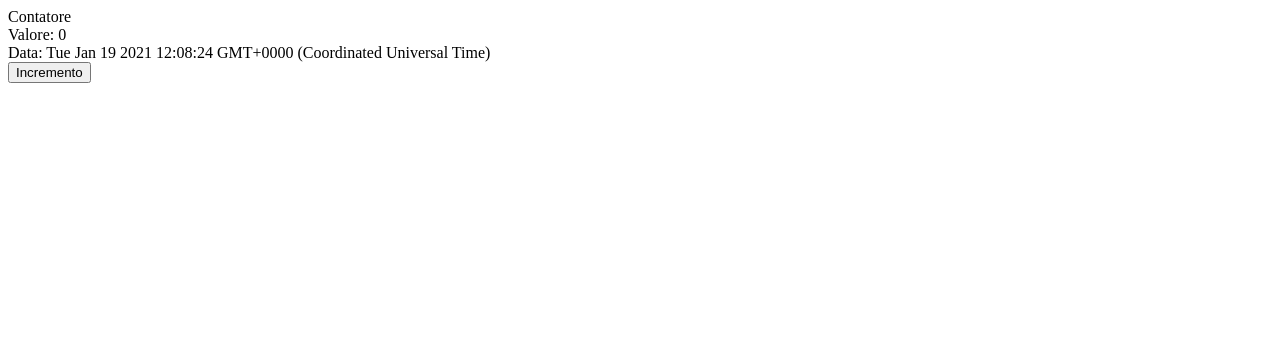
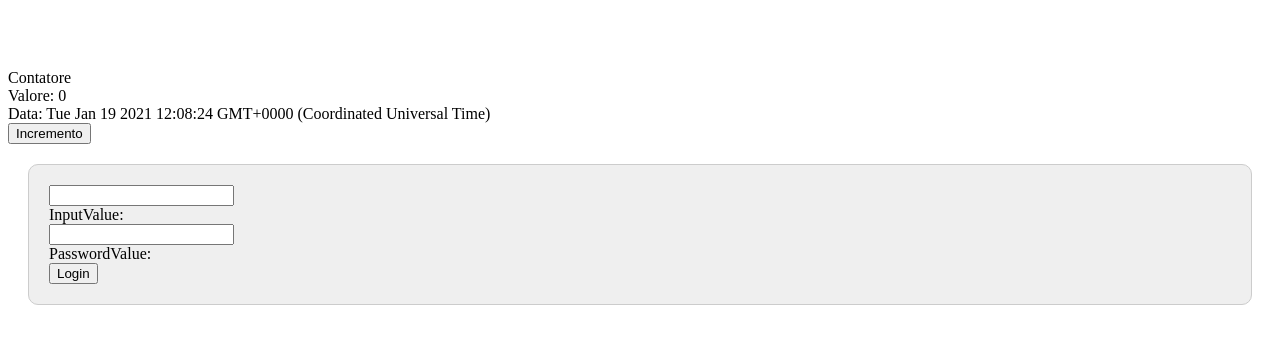
Before and after one commit to gdradi/fitstic-react-2021, a React (Create React App) app in the folder app-react-fitstic/: page / in a window 1280 px wide. Shown: the top 344 px of the page. Built offline with nearby package versions, Linux system fonts and the light colour scheme.

Commit message:
Lezione 27-01-2021

```diff
--- a/app-react-fitstic/src/contatore.tsx
+++ b/app-react-fitstic/src/contatore.tsx
@@ -16,6 +16,9 @@ export let Contatore: React.FunctionComponent = () => {
       */
     let [count, setCount] = useState<number>(0);
     let [data, setData] = useState<Date>(new Date());
+
+    let [inputValue, setInputValue] = useState<string>("");
+    let [passwordValue, setPasswordValue] = useState<string>("");
 
     /**
      * Per modificare lo stato,
@@ -63,9 +66,11 @@ export let Contatore: React.FunctionComponent = () => {
        * (quindi al montaggio, in questo caso)
        * il secondo è un array vuoto [] <- (obbligatorio per l'evento di montaggio)
        */
-     useEffect(() => {
+
+    useEffect(() => {
          console.log("mounting!");
-         setInterval(() => {
+
+         let myFunction = () => {
             /**
              * Abbiamo detto che non posso fare
              * count = count+1
@@ -75,7 +80,9 @@ export let Contatore: React.FunctionComponent = () => {
             //console.log("Esecuzione di setInterval", count);
             //setCount(count +1);
             setData(new Date());
-        }, 1000);
+        };
+
+         setInterval(myFunction, 1000);
 
         /**
          * Questa funzione è il lifecycle hook di unmounting
@@ -90,15 +97,44 @@ export let Contatore: React.FunctionComponent = () => {
 
 
 
+     let callbackDelBottone = (e: React.MouseEvent) => {
+        console.log("Premuto il tasto incremento", e);
+        setCount(count +1);
+
+        console.log(inputValue);
+        //count = count+1;
+    };
 
     return <div>
         <div>Contatore</div>
         <div>Valore: {count}</div>
         <div>Data: {data.toString()}</div>
-        <button onClick={() => {
-            console.log("Premuto il tasto incremento");
-            setCount(count +1);
-            //count = count+1;
-        }}>Incremento</button>
+        <button onClick={callbackDelBottone}>Incremento</button>
+
+        <div className="box">
+
+            {/* Input di tipo CONTROLLED */}
+            <input type="text" value={inputValue} onChange={(event) => {
+                let valoreInputato = event.target.value;
+                console.log(valoreInputato);
+                setInputValue(valoreInputato);
+            }} />
+            <div>InputValue: {inputValue}</div>
+
+            <input type="password" value={passwordValue} onChange={(event) => {
+                let valoreInputato = event.target.value;
+                console.log(valoreInputato);
+                setPasswordValue(valoreInputato);
+            }} />
+            <div>PasswordValue: {passwordValue}</div>
+            <div><button onClick={() => {
+                console.log("Login dell'utente", inputValue, "con password", passwordValue)
+            }}>Login</button></div>
+        </div>
     </div>
 }
+
+/**
+ *  single source of truth
+ *
+ */
--- a/app-react-fitstic/src/index.tsx
+++ b/app-react-fitstic/src/index.tsx
@@ -3,6 +3,7 @@
 
 import ReactDOM from "react-dom";
 import { Contatore } from "./contatore";
+import "./styles/app.css";
 
 
 ReactDOM.render(<Contatore />, document.getElementById('root'));
```
Also changed, not shown: 1 other file (tests, documents, lock files or other folders).
